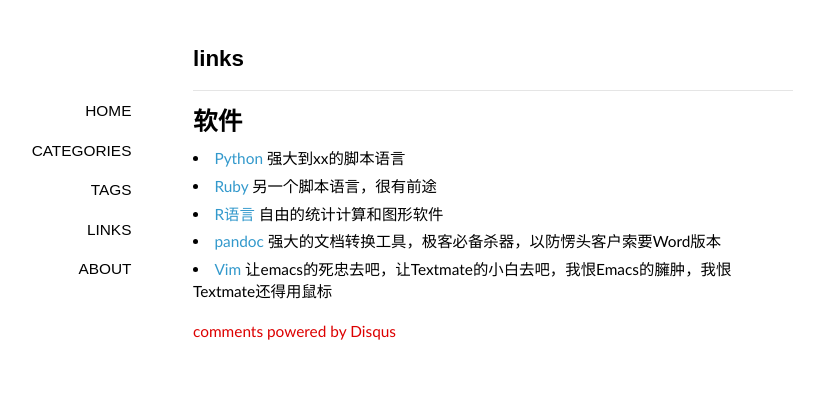
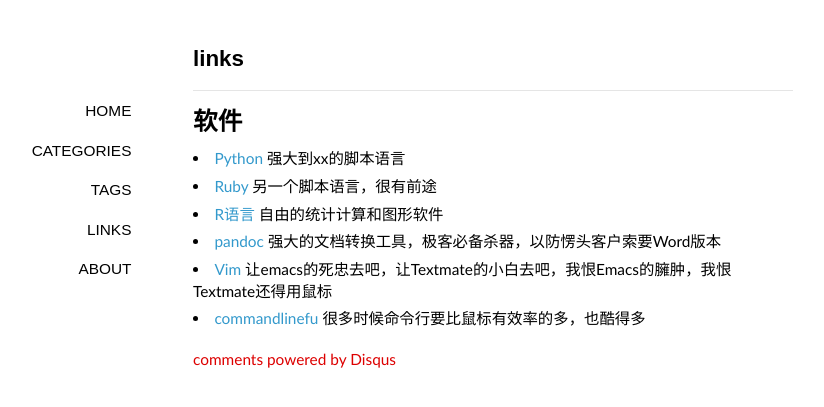
Before and after one commit to jiaokai/blog, a Jekyll site: the page built from links/index.md, in a window 1280 px wide. Shown: the top 407 px of the page, without its empty margins (147-971 px from the left). Built offline with Jekyll 4.4.1, drawn with Linux system fonts in a browser that asks for light colours; some web fonts are replaced; Markdown is read by kramdown in place of the engine named in the settings; comment, search, counter and statistics services are not loaded.

Commit message:
update link

```diff
--- a/links/index.md
+++ b/links/index.md
@@ -11,3 +11,4 @@
 - [R语言](http://www.r-project.org) 自由的统计计算和图形软件
 - [pandoc](http://johnmacfarlane.net/pandoc/) 强大的文档转换工具，极客必备杀器，以防愣头客户索要Word版本
 - [Vim](http://www.vim.org) 让emacs的死忠去吧，让Textmate的小白去吧，我恨Emacs的臃肿，我恨Textmate还得用鼠标
+- [commandlinefu](http://www.commandlinefu.com/commands/browse) 很多时候命令行要比鼠标有效率的多，也酷得多
```
